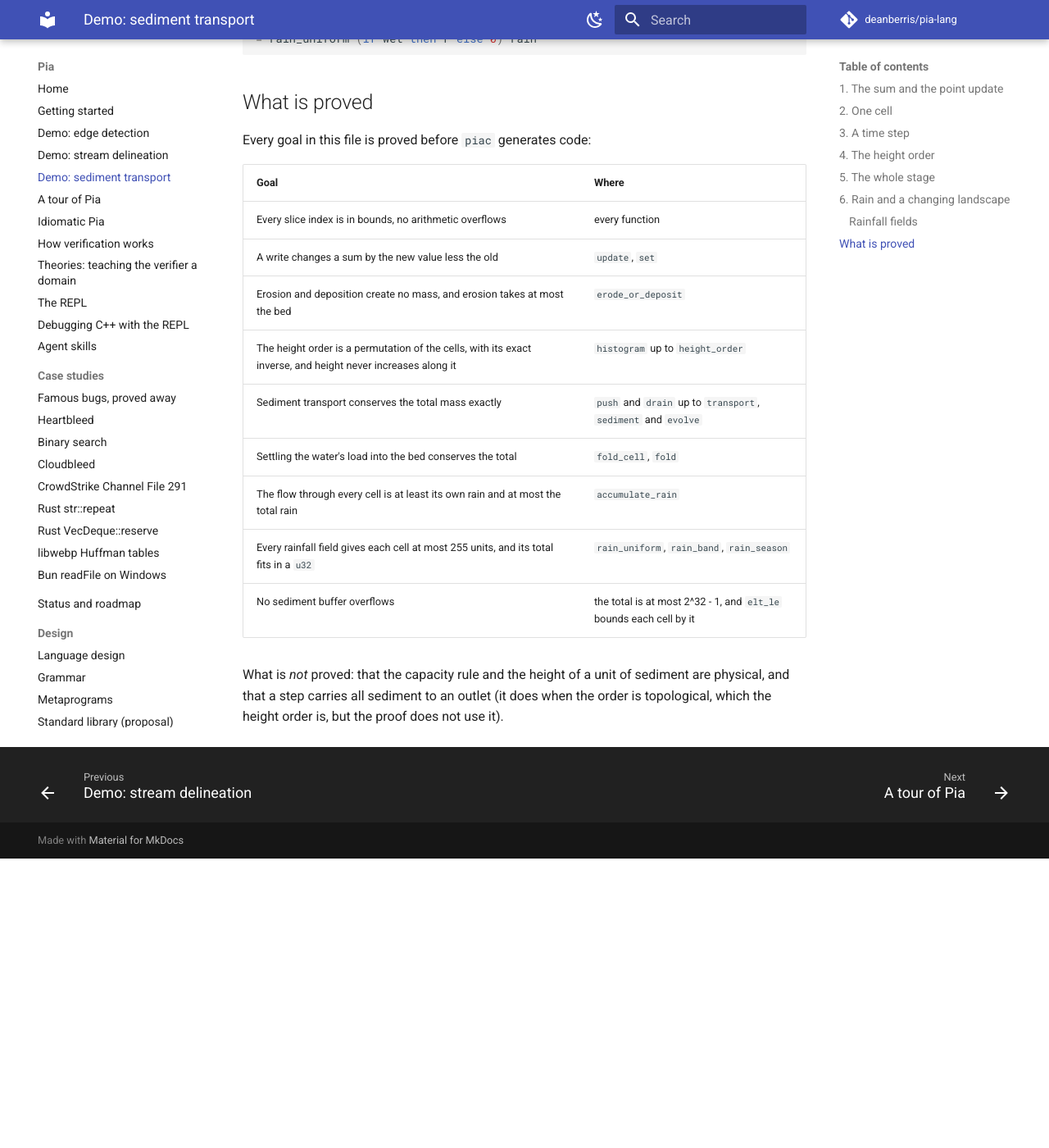
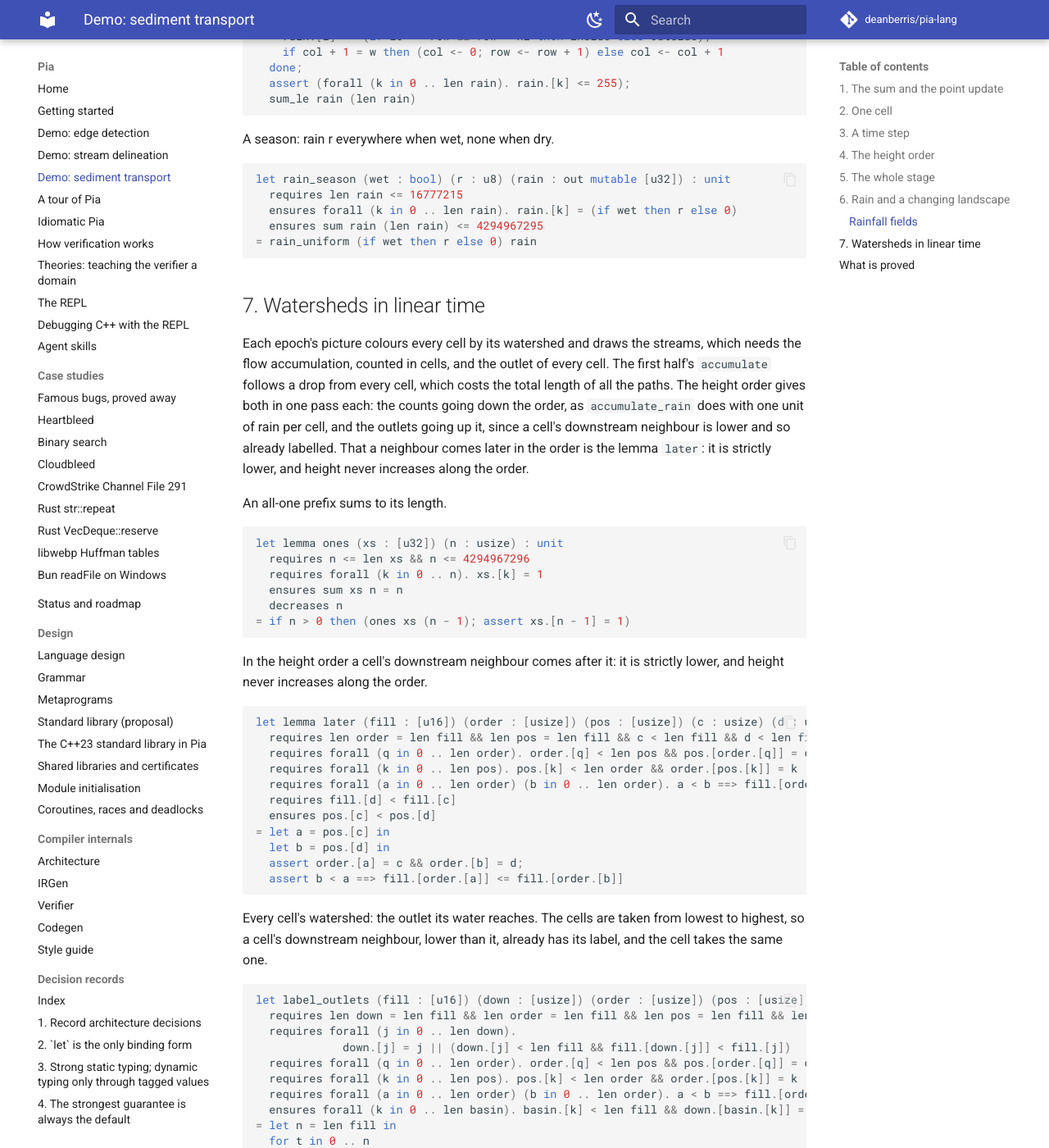
Before and after one commit to deanberris/pia-lang, an MkDocs documentation site: the page built from docs/sediment.pia.md, in a window 1280 px wide and 1400 px high, scrolled down 17298 px. Shown: the whole window at 82% size. Built offline with MkDocs 1.6.1 and Material for MkDocs 9.7.7, drawn with Linux system fonts in a browser that asks for light colours; comment, search, counter and statistics services are not loaded; before the commit the page ends 18345 px from its top, so only the background shows below that; some of the changed text lies outside the part shown.

Commit message:
Sediment: watersheds and flow counts in linear time for each frame
docs/sediment.pia.md gets section 7 and the C entry point drainage: the
flow accumulation, counted in cells, and every cell's outlet, in one
pass each over the height order, in place of the first half's
walk-based accumulate for the pictures of the evolving landscape.

- label_outlets: the cells from lowest to highest; a cell takes its
  downstream neighbour's label, or itself at an outlet. Ensures every
  label is an outlet (down.[basin.[k]] = basin.[k]), the contract
  accumulate has.
- later: in the height order a cell's downstream neighbour comes after
  it, since it is strictly lower and height never increases along the
  order. This is what makes the neighbour's label ready.
- drainage: height_order, then accumulate_rain with one unit per cell
  (ones: an all-one prefix sums to its length), then label_outlets.
  Ensures 1 <= acc.[k] <= len fill and the outlet labels.

streams_test.c checks that drainage gives exactly accumulate's counts
and labels on every test terrain. main.c uses drainage for each
epoch's picture.

Run on the 384x256 test map: the pictures' watersheds for 8 epochs
take 4.6 ms (was 190 ms with accumulate), and the 8 epochs 71.5 ms in
all (was 258 ms); same totals, 9830400.

Proof (8 threads, alone): docs/sediment.pia.md 658 proved (was 606),
0 failed, 0 skipped, 36.5 s (encode 19.0 s, solve 17.4 s), cost
323438893. New goals: label_outlets' invariant 1896192, later's
postcondition 802209, label_outlets' postcondition 759390.

Co-Authored-By: Claude Opus 5.5 <noreply@anthropic.com>
Claude-Session: https://claude.ai/code/session_01SkMSau8GYchC8LfRm5uTAt

````diff
--- a/docs/sediment.pia.md
+++ b/docs/sediment.pia.md
@@ -58,6 +58,19 @@ interface Transport @abi(c) = sig
     requires w > 0 && len rain <= 16777215
   let rain_season : (wet : bool) -> (r : u8) -> (rain : out mutable [u32]) -> unit
     requires len rain <= 16777215
+  let drainage : (fill : [u16]) -> (down : [usize]) -> (acc : out mutable [u32])
+      -> (basin : out mutable [usize]) -> (rain : out mutable [u32])
+      -> (pend : out mutable [u32]) -> (order : out mutable [usize])
+      -> (pos : out mutable [usize]) -> (cnt : out mutable [u32])
+      -> (first : out mutable [usize]) -> (next : out mutable [usize])
+      -> (last : out mutable [usize]) -> (owner : out mutable [u16]) -> unit
+    requires len down = len fill && len acc = len fill && len basin = len fill
+    requires len rain = len fill && len pend = len fill
+    requires len order = len fill && len pos = len fill && len owner = len fill
+    requires len fill < 4294967295
+    requires len cnt = 65536 && len first = 65536 && len next = 65536 && len last = 65536
+    requires forall (j in 0..len down).
+               down.[j] = j || (down.[j] < len fill && fill.[down.[j]] < fill.[j])
   let evolve : (fill : [u16]) -> (down : [usize]) -> (rain : [u32]) -> (k : u32)
       -> (bed : inout mutable [u32]) -> (load : inout mutable [u32])
       -> (inflow : inout mutable [u32]) -> (flux : out mutable [u32])
@@ -943,6 +956,104 @@ let rain_season (wet : bool) (r : u8) (rain : out mutable [u32]) : unit
 = rain_uniform (if wet then r else 0) rain
 ```
 
+## 7. Watersheds in linear time
+
+Each epoch's picture colours every cell by its watershed and draws the
+streams, which needs the flow accumulation, counted in cells, and the
+outlet of every cell. The first half's `accumulate` follows a drop from
+every cell, which costs the total length of all the paths. The height
+order gives both in one pass each: the counts going down the order, as
+`accumulate_rain` does with one unit of rain per cell, and the outlets
+going up it, since a cell's downstream neighbour is lower and so already
+labelled. That a neighbour comes later in the order is the lemma `later`:
+it is strictly lower, and height never increases along the order.
+
+An all-one prefix sums to its length.
+
+```pia
+let lemma ones (xs : [u32]) (n : usize) : unit
+  requires n <= len xs && n <= 4294967296
+  requires forall (k in 0 .. n). xs.[k] = 1
+  ensures sum xs n = n
+  decreases n
+= if n > 0 then (ones xs (n - 1); assert xs.[n - 1] = 1)
+```
+
+In the height order a cell's downstream neighbour comes after it: it is
+strictly lower, and height never increases along the order.
+
+```pia
+let lemma later (fill : [u16]) (order : [usize]) (pos : [usize]) (c : usize) (d : usize) : unit
+  requires len order = len fill && len pos = len fill && c < len fill && d < len fill
+  requires forall (q in 0 .. len order). order.[q] < len pos && pos.[order.[q]] = q
+  requires forall (k in 0 .. len pos). pos.[k] < len order && order.[pos.[k]] = k
+  requires forall (a in 0 .. len order) (b in 0 .. len order). a < b ==> fill.[order.[b]] <= fill.[order.[a]]
+  requires fill.[d] < fill.[c]
+  ensures pos.[c] < pos.[d]
+= let a = pos.[c] in
+  let b = pos.[d] in
+  assert order.[a] = c && order.[b] = d;
+  assert b < a ==> fill.[order.[a]] <= fill.[order.[b]]
+```
+
+Every cell's watershed: the outlet its water reaches. The cells are taken
+from lowest to highest, so a cell's downstream neighbour, lower than it,
+already has its label, and the cell takes the same one.
+
+```pia
+let label_outlets (fill : [u16]) (down : [usize]) (order : [usize]) (pos : [usize]) (basin : out mutable [usize]) : unit
+  requires len down = len fill && len order = len fill && len pos = len fill && len basin = len fill
+  requires forall (j in 0 .. len down).
+             down.[j] = j || (down.[j] < len fill && fill.[down.[j]] < fill.[j])
+  requires forall (q in 0 .. len order). order.[q] < len pos && pos.[order.[q]] = q
+  requires forall (k in 0 .. len pos). pos.[k] < len order && order.[pos.[k]] = k
+  requires forall (a in 0 .. len order) (b in 0 .. len order). a < b ==> fill.[order.[b]] <= fill.[order.[a]]
+  ensures forall (k in 0 .. len basin). basin.[k] < len fill && down.[basin.[k]] = basin.[k]
+= let n = len fill in
+  for t in 0 .. n
+    invariant forall (k in 0 .. len basin). n - t <= at pos k ==> basin.[k] < n && down.[basin.[k]] = basin.[k]
+  do
+    let p = n - 1 - t in
+    let c = order.[p] in
+    let d = down.[c] in
+    if d = c then basin.[c] <- c
+    else
+      (later fill order pos c d;
+       basin.[c] <- basin.[d])
+  done
+```
+
+The flow accumulation and the watersheds in one linear pass each, over the
+height order: acc.[k] counts the cells whose water passes through k, and
+basin.[k] is the outlet k drains to. It gives what the first half's
+walk-based `accumulate` gives, in time O(n) rather than the total length of
+all the paths. rain and pend are scratch.
+
+```pia
+let drainage (fill : [u16]) (down : [usize]) (acc : out mutable [u32]) (basin : out mutable [usize])
+    (rain : out mutable [u32]) (pend : out mutable [u32])
+    (order : out mutable [usize]) (pos : out mutable [usize])
+    (cnt : out mutable [u32]) (first : out mutable [usize]) (next : out mutable [usize])
+    (last : out mutable [usize]) (owner : out mutable [u16]) : unit
+  requires len down = len fill && len acc = len fill && len basin = len fill
+  requires len rain = len fill && len pend = len fill
+  requires len order = len fill && len pos = len fill && len owner = len fill
+  requires len fill < 4294967295
+  requires len cnt = 65536 && len first = 65536 && len next = 65536 && len last = 65536
+  requires forall (j in 0 .. len down).
+             down.[j] = j || (down.[j] < len fill && fill.[down.[j]] < fill.[j])
+  ensures forall (k in 0 .. len acc). 1 <= acc.[k] && acc.[k] <= len fill
+  ensures forall (k in 0 .. len basin). basin.[k] < len fill && down.[basin.[k]] = basin.[k]
+=
+  height_order fill order pos cnt first next last owner;
+  for i in 0 .. len rain
+    invariant forall (k in 0 .. i). rain.[k] = 1
+  do rain.[i] <- 1 done;
+  ones rain (len rain);
+  accumulate_rain down order pos rain acc pend;
+  label_outlets fill down order pos basin
+```
+
 ## What is proved
 
 Every goal in this file is proved before `piac` generates code:
@@ -957,6 +1068,8 @@ Every goal in this file is proved before `piac` generates code:
 | Settling the water's load into the bed conserves the total | `fold_cell`, `fold` |
 | The flow through every cell is at least its own rain and at most the total rain | `accumulate_rain` |
 | Every rainfall field gives each cell at most 255 units, and its total fits in a `u32` | `rain_uniform`, `rain_band`, `rain_season` |
+| A cell's downstream neighbour comes later in the height order | `later` |
+| Accumulation is between 1 and the number of cells, and every watershed label is an outlet, in linear time | `label_outlets`, `drainage` |
 | No sediment buffer overflows | the total is at most 2^32 - 1, and `elt_le` bounds each cell by it |
 
 What is *not* proved: that the capacity rule and the height of a unit of
````
Also changed, not shown: 3 other files.
